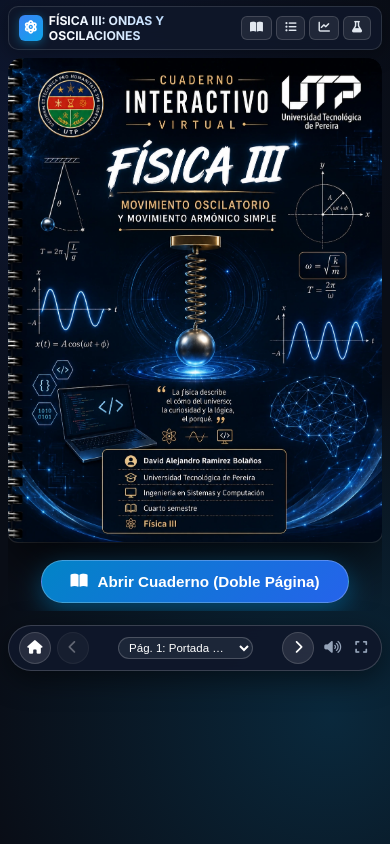
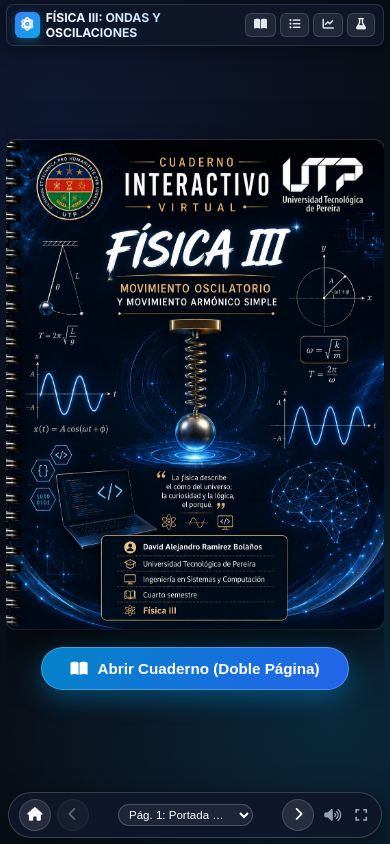
Before and after one commit to dramirez11/Movimiento-Oscilatorio, a plain HTML site: page index.html in a window 390 px wide. Drawn offline with nearby package versions, Linux system fonts and the light colour scheme.

Commit message:
Add files via upload

```diff
--- a/css/styles.css
+++ b/css/styles.css
@@ -69,15 +69,16 @@
 
 html, body {
   width: 100%;
-  min-height: 100%;
-  min-height: 100dvh;
+  height: 100%;
+  height: 100dvh;
   font-family: 'Inter', -apple-system, BlinkMacSystemFont, "Segoe UI", Roboto, sans-serif;
   color: var(--text-main);
   background-color: var(--bg-dark);
   background-image:
     radial-gradient(circle at 15% 15%, rgba(30, 58, 138, 0.25) 0%, transparent 45%),
     radial-gradient(circle at 85% 85%, rgba(14, 165, 233, 0.18) 0%, transparent 45%);
-  overflow-x: hidden;
+  overflow: hidden; /* La pantalla del navegador NO se baja; el scroll ocurre dentro de cada página */
+  overscroll-behavior: none;
   user-select: text;
   -webkit-tap-highlight-color: transparent;
   -webkit-text-size-adjust: 100%;
@@ -88,13 +89,17 @@
   display: flex;
   flex-direction: column;
   align-items: center;
-  justify-content: flex-start;
-  min-height: 100vh;
-  min-height: 100dvh;
-  padding: 10px 12px calc(24px + env(safe-area-inset-bottom)) 12px;
+  justify-content: space-between;
+  height: 100vh;
+  height: 100dvh;
+  max-height: 100vh;
+  max-height: 100dvh;
+  padding: 8px 12px calc(8px + env(safe-area-inset-bottom)) 12px;
   position: relative;
   width: 100%;
   box-sizing: border-box;
+  overflow: hidden; /* Evita que la pantalla completa se baje */
+  overscroll-behavior: none;
 }
 
 /* ==========================================================================
@@ -104,6 +109,7 @@
 .top-header {
   width: 100%;
   max-width: 1440px;
+  flex-shrink: 0;
   display: flex;
   justify-content: space-between;
   align-items: center;
@@ -188,14 +194,17 @@
   position: relative;
   width: 100%;
   max-width: 1440px;
-  min-height: var(--book-height);
-  height: auto; /* Permite desplazamiento natural y unificado */
+  flex: 1; /* Ocupa exactamente todo el espacio vertical disponible entre el header y el dock */
+  min-height: 0; /* Clave flexbox para que los hijos con scroll interno no desborden */
+  height: 100%;
+  max-height: 100%;
   display: flex;
   justify-content: center;
   align-items: stretch;
   perspective: 2000px;
   transform-style: preserve-3d;
   border-radius: 14px;
+  overflow: hidden;
 }
 
 /* Lomo central sutil cuando se muestran dos páginas */
@@ -230,8 +239,9 @@
 .notebook-page {
   position: relative;
   width: 50%;
-  min-height: var(--book-height);
-  height: auto;
+  height: 100%;
+  max-height: 100%;
+  min-height: 0;
   background-color: #ffffff;
 
   /* LA IMAGEN SE DESPLAZA CON EL TEXTO Y SE EXPANDE NATURALMENTE */
@@ -243,14 +253,17 @@
 
   /* APROVECHAMIENTO MÁXIMO DE LA ZONA BLANCA */
   padding-top: var(--white-zone-top);
-  padding-bottom: calc(var(--white-zone-bottom) + 34px);
+  padding-bottom: var(--white-zone-bottom);
   padding-left: var(--white-zone-left);
   padding-right: var(--white-zone-right);
 
   display: none;
   opacity: 0;
-  overflow-y: auto;
+  overflow-y: auto; /* CADA PÁGINA TIENE SU PROPIO SCROLL INTERNO */
   overflow-x: hidden;
+  -webkit-overflow-scrolling: touch;
+  overscroll-behavior: contain;
+  touch-action: pan-y;
   box-sizing: border-box;
   box-shadow: 0 10px 30px rgba(0, 0, 0, 0.35);
   transition: opacity 0.25s ease, transform 0.25s ease;
@@ -301,6 +314,10 @@
 .notebook-page:not(.page-left):not(.page-right) {
   width: 100%;
   max-width: 860px;
+  height: 100%;
+  max-height: 100%;
+  min-height: 0;
+  overflow-y: auto;
   border-radius: 14px !important;
   border: 1px solid rgba(0, 0, 0, 0.08);
   box-shadow: 0 12px 38px rgba(0, 0, 0, 0.45);
@@ -422,8 +439,10 @@
    ========================================================================== */
 
 .notebook-page.page-cover {
-  width: auto;
+  width: 100%;
   max-width: 600px;
+  height: 100%;
+  max-height: 100%;
   margin: 0 auto;
   padding: 0 !important;
   background: transparent !important;
@@ -432,23 +451,28 @@
   border-radius: 14px;
   box-shadow: none !important;
   display: none;
+  overflow-y: auto;
 }
 
 .notebook-page.page-cover.active {
   display: flex !important;
   flex-direction: column;
   align-items: center;
-  justify-content: flex-start;
+  justify-content: center;
 }
 
 .cover-image-container {
   width: 100%;
-  max-width: 560px;
+  max-width: 520px;
+  max-height: calc(100% - 60px);
   border-radius: 14px;
   overflow: hidden;
   box-shadow: 0 20px 50px rgba(0, 0, 0, 0.65), 0 0 0 1px rgba(255, 255, 255, 0.15);
   background: #0f172a;
   line-height: 0;
+  display: flex;
+  align-items: center;
+  justify-content: center;
   transition: transform 0.3s ease, box-shadow 0.3s ease;
 }
 
@@ -458,10 +482,20 @@
 }
 
 .cover-image {
-  width: 100%;
-  height: auto;
+  width: auto;
+  max-width: 100%;
+  max-height: calc(100vh - 180px);
+  max-height: calc(100dvh - 180px);
+  object-fit: contain;
   display: block;
   border-radius: 14px;
+}
+
+.cover-bottom-bar {
+  margin-top: 10px;
+  text-align: center;
+  width: 100%;
+  flex-shrink: 0;
 }
 
 .cover-bottom-bar {
@@ -550,21 +584,24 @@
 
 /* Pie de Página Fijo en la Base de la Hoja (TRANSPARENTE SIN RECUADRO BLANCO) */
 .notebook-footer {
-  position: absolute;
-  bottom: max(14px, 2.2%);
-  left: var(--white-zone-left);
-  right: var(--white-zone-right);
+  position: relative;
+  margin-top: auto;
+  bottom: auto;
+  left: auto;
+  right: auto;
   display: flex;
   justify-content: space-between;
   align-items: center;
   border-top: 1px solid rgba(203, 213, 225, 0.5);
-  padding-top: 6px;
+  padding-top: 10px;
+  padding-bottom: 6px;
   font-size: 0.74rem;
   color: #64748b;
   background: transparent !important;
   backdrop-filter: none !important;
   -webkit-backdrop-filter: none !important;
   box-shadow: none !important;
+  flex-shrink: 0;
   z-index: 15;
 }
 
@@ -582,8 +619,9 @@
 
 .bottom-nav-dock {
   position: relative;
-  margin-top: 22px;
-  margin-bottom: 24px;
+  flex-shrink: 0;
+  margin-top: 8px;
+  margin-bottom: 0;
   display: flex;
   align-items: center;
   gap: 10px;
@@ -1366,11 +1404,14 @@
 /* Tablets y Pantallas en Orientación Vertical (<960px o Portrait) */
 @media (max-width: 960px), (orientation: portrait) {
   .notebook-wrapper {
-    height: auto;
-    min-height: auto;
+    flex: 1;
+    min-height: 0;
+    height: 100%;
+    max-height: 100%;
     flex-direction: column;
     align-items: center;
     perspective: none;
+    overflow: hidden;
   }
 
   .notebook-wrapper::before {
@@ -1380,10 +1421,13 @@
   .notebook-page {
     width: 100% !important;
     max-width: 860px !important;
-    min-height: auto !important;
-    height: auto !important;
+    height: 100% !important;
+    max-height: 100% !important;
+    min-height: 0 !important;
+    overflow-y: auto !important;
+    touch-action: pan-y !important;
     border-radius: 14px !important;
-    margin-bottom: 18px;
+    margin-bottom: 0 !important;
     box-shadow: 0 10px 32px rgba(0, 0, 0, 0.4) !important;
     border-left: none !important;
     border-right: none !important;
@@ -1392,27 +1436,32 @@
   .bottom-nav-dock {
     width: min(96vw, 680px);
     max-width: 96vw;
+    margin-top: 8px;
+    margin-bottom: 0;
   }
 }
 
 /* Pantallas Móviles Standard (<640px) */
 @media (max-width: 640px) {
   :root {
-    --white-zone-top: 20px;
-    --white-zone-bottom: 24px;
-    --white-zone-left: 14px;
-    --white-zone-right: 14px;
+    --white-zone-top: 16px;
+    --white-zone-bottom: 16px;
+    --white-zone-left: 12px;
+    --white-zone-right: 12px;
   }
 
   #app-container {
-    padding: 6px 8px calc(18px + env(safe-area-inset-bottom)) 8px;
+    padding: 4px 6px calc(6px + env(safe-area-inset-bottom)) 6px;
+    height: 100vh;
+    height: 100dvh;
+    max-height: 100dvh;
   }
 
   /* Cabecera Móvil Compacta */
   .top-header {
-    padding: 6px 10px;
-    margin-bottom: 8px;
-    border-radius: 10px;
+    padding: 5px 8px;
+    margin-bottom: 6px;
+    border-radius: 8px;
   }
 
   .top-header .brand {
@@ -1452,18 +1501,24 @@
   /* Hojas del Cuaderno Móvil */
   .notebook-page {
     width: 100% !important;
-    min-height: auto !important;
+    height: 100% !important;
+    max-height: 100% !important;
+    min-height: 0 !important;
+    overflow-y: auto !important;
+    touch-action: pan-y !important;
     padding-top: var(--white-zone-top);
-    padding-bottom: 48px;
+    padding-bottom: 16px;
     padding-left: var(--white-zone-left);
     padding-right: var(--white-zone-right);
-    border-radius: 12px !important;
+    border-radius: 10px !important;
   }
 
   .notebook-page.page-cover {
     width: 100%;
     max-width: 100%;
-    min-height: auto;
+    height: 100%;
+    max-height: 100%;
+    min-height: 0;
   }
 
   .cover-image-container {
@@ -1519,8 +1574,8 @@
   .bottom-nav-dock {
     width: 96vw;
     max-width: 96vw;
-    margin-top: 14px;
-    margin-bottom: max(12px, env(safe-area-inset-bottom));
+    margin-top: 6px;
+    margin-bottom: 0;
     padding: 6px 10px;
     gap: 6px;
     box-sizing: border-box;
--- a/index.html
+++ b/index.html
@@ -27,8 +27,8 @@
   <script defer src="https://cdn.jsdelivr.net/npm/nerdamer@1.1.13/Calculus.js"></script>
 
   <!-- Estilos Maestros -->
-  <link rel="stylesheet" href="css/styles.css?v=5">
-  <link rel="manifest" href="manifest.json?v=5">
+  <link rel="stylesheet" href="css/styles.css?v=6">
+  <link rel="manifest" href="manifest.json?v=6">
 </head>
 <body>
 
@@ -1049,12 +1049,12 @@
 </div>
 
 <!-- Scripts de la Aplicación (con versionado anti-caché) -->
-<script src="js/audio.js?v=5"></script>
-<script src="js/geogebra_canvas.js?v=5"></script>
-<script src="js/simulators.js?v=5"></script>
-<script src="js/mindmap.js?v=5"></script>
-<script src="js/exercises.js?v=5"></script>
-<script src="js/app.js?v=5"></script>
+<script src="js/audio.js?v=6"></script>
+<script src="js/geogebra_canvas.js?v=6"></script>
+<script src="js/simulators.js?v=6"></script>
+<script src="js/mindmap.js?v=6"></script>
+<script src="js/exercises.js?v=6"></script>
+<script src="js/app.js?v=6"></script>
 <script>
   // Limpieza automática de Service Worker y cachés para garantizar carga inmediata en localhost
   if ('serviceWorker' in navigator) {
--- a/js/app.js
+++ b/js/app.js
@@ -114,6 +114,7 @@
       wrapper?.classList.add('is-cover');
       const page1 = document.querySelector('.notebook-page[data-page="1"]');
       if (page1) {
+        page1.scrollTop = 0;
         page1.classList.add('active', isForward ? 'page-anim-single-forward' : 'page-anim-single-backward');
       }
 
@@ -128,10 +129,12 @@
       const rightPage = document.querySelector(`.notebook-page[data-page="${rightPageNum}"]`);
 
       if (leftPage) {
+        leftPage.scrollTop = 0;
         leftPage.classList.add('active', 'page-left', animClass);
         onPageActivated(leftPageNum);
       }
       if (rightPage) {
+        rightPage.scrollTop = 0;
         rightPage.classList.add('active', 'page-right', animClass);
         onPageActivated(rightPageNum);
       }
@@ -163,6 +166,7 @@
 
     const target = document.querySelector(`.notebook-page[data-page="${pageNum}"]`);
     if (target) {
+      target.scrollTop = 0;
       target.classList.add('active', animClass);
       onPageActivated(pageNum);
     }
--- a/sw.js
+++ b/sw.js
@@ -4,7 +4,7 @@
  * Autores: David Alejandro Ramirez Bolaños, Steven Vélez Garces, Edwin Santiago Pelaez Osorio
  */
 
-const CACHE_NAME = 'fisica3-notebook-v4';
+const CACHE_NAME = 'fisica3-notebook-v6';
 const ASSETS_TO_CACHE = [
   './',
   './index.html',
```
